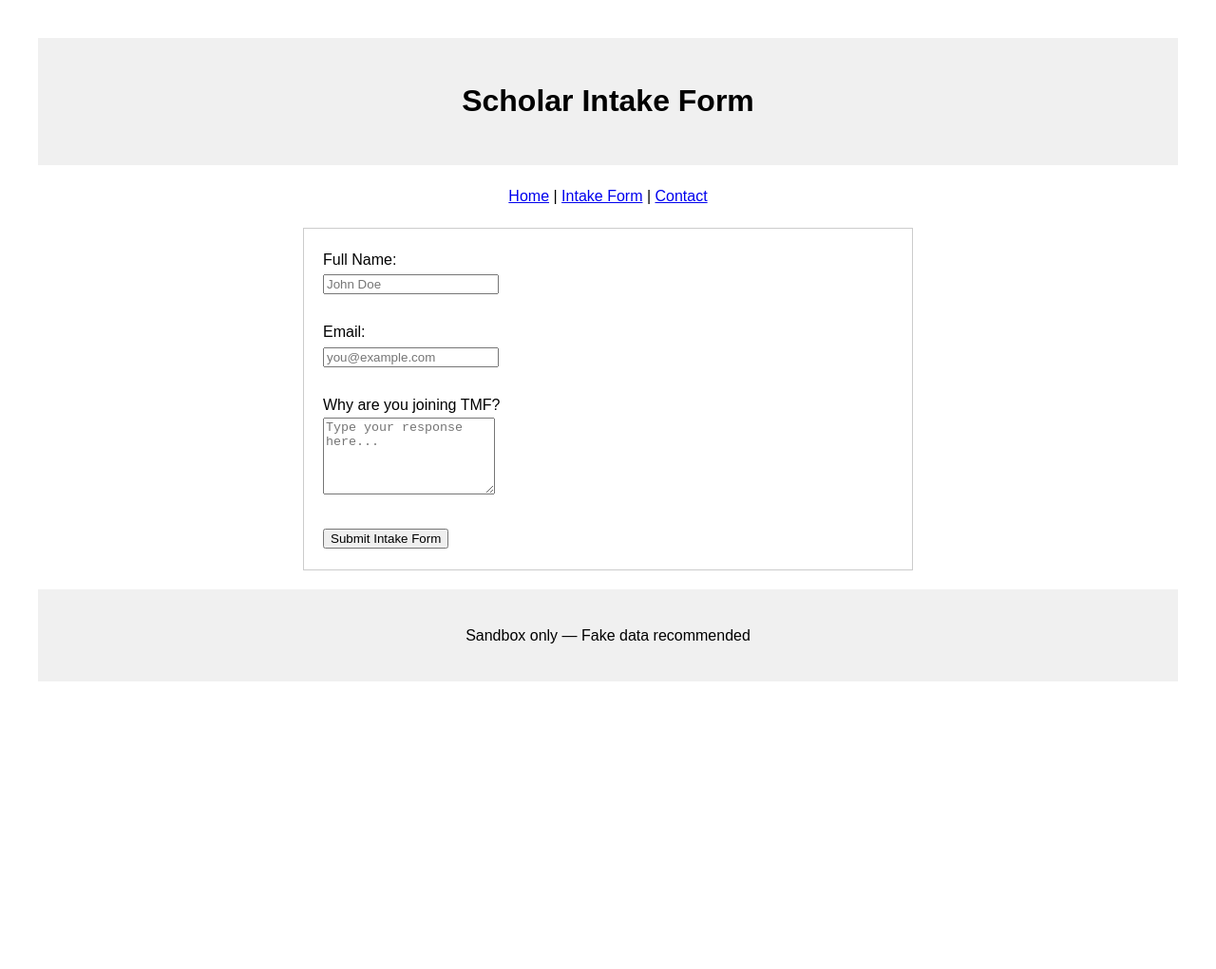
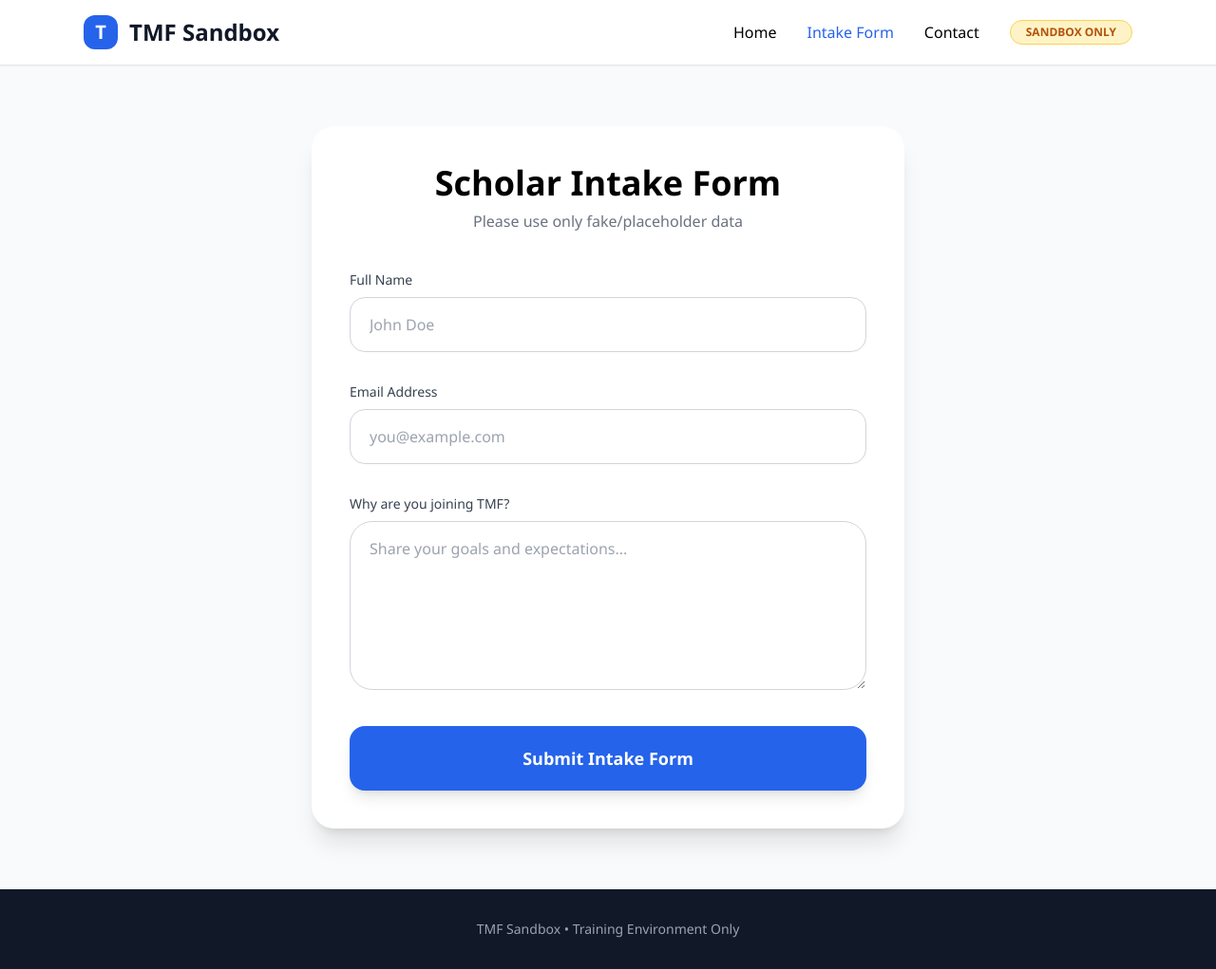
Before and after one commit to ELTECHDIGISKIllS/tmf-sandbox-website, a plain HTML site: page intake.html in a window 1280 px wide. Shown: the whole page at 95% size. Before the commit the page ends 800 px from the top, so only its background shows below. Drawn offline with nearby package versions, Linux system fonts and the light colour scheme.

Commit message:
Refactor intake form layout and styles

```diff
--- a/intake.html
+++ b/intake.html
@@ -3,39 +3,71 @@
 <head>
     <meta charset="UTF-8">
     <meta name="viewport" content="width=device-width, initial-scale=1.0">
-    <title>TMF Sandbox - Intake Form</title>
-    <link rel="stylesheet" href="style.css">
+    <title>Intake Form - TMF Sandbox</title>
+    <script src="https://cdn.tailwindcss.com"></script>
+    <link rel="stylesheet" href="https://cdnjs.cloudflare.com/ajax/libs/font-awesome/6.5.0/css/all.min.css">
+    <style>
+        body { font-family: 'Segoe UI', system-ui, sans-serif; }
+    </style>
 </head>
-<body>
-    <header>
-        <h1>Scholar Intake Form</h1>
-    </header>
+<body class="bg-gray-50">
 
-    <nav>
-        <a href="index.html">Home</a> |
-        <a href="intake.html">Intake Form</a> |
-        <a href="contact.html">Contact</a>
+    <!-- Navbar -->
+    <nav class="bg-white shadow-sm border-b sticky top-0 z-50">
+        <div class="max-w-6xl mx-auto px-6 py-4 flex justify-between items-center">
+            <div class="flex items-center space-x-3">
+                <div class="w-9 h-9 bg-blue-600 rounded-xl flex items-center justify-center text-white font-bold text-xl">T</div>
+                <h1 class="text-2xl font-semibold text-gray-900">TMF Sandbox</h1>
+            </div>
+            <div class="flex items-center space-x-8">
+                <a href="index.html" class="font-medium hover:text-blue-600">Home</a>
+                <a href="intake.html" class="font-medium text-blue-600">Intake Form</a>
+                <a href="contact.html" class="font-medium hover:text-blue-600">Contact</a>
+                <span class="px-4 py-1 text-xs font-semibold bg-amber-100 text-amber-700 rounded-full border border-amber-300">SANDBOX ONLY</span>
+            </div>
+        </div>
     </nav>
 
-    <main>
-        <form name="scholar-intake" method="POST" data-netlify="true">
-            <input type="hidden" name="form-name" value="scholar-intake">
+    <div class="max-w-2xl mx-auto px-6 py-16">
+        <div class="bg-white rounded-3xl shadow-xl p-10">
+            <h2 class="text-4xl font-bold text-center mb-2">Scholar Intake Form</h2>
+            <p class="text-gray-500 text-center mb-10">Please use only fake/placeholder data</p>
 
-            <label for="name">Full Name:</label><br>
-            <input type="text" id="name" name="name" required placeholder="John Doe"><br><br>
+            <form name="scholar-intake" method="POST" data-netlify="true" class="space-y-8">
+                <input type="hidden" name="form-name" value="scholar-intake">
 
-            <label for="email">Email:</label><br>
-            <input type="email" id="email" name="email" required placeholder="you@example.com"><br><br>
+                <div>
+                    <label class="block text-sm font-medium text-gray-700 mb-2">Full Name</label>
+                    <input type="text" name="name" required
+                           class="w-full px-5 py-4 border border-gray-300 rounded-2xl focus:outline-none focus:border-blue-500 transition-all"
+                           placeholder="John Doe">
+                </div>
 
-            <label for="message">Why are you joining TMF?</label><br>
-            <textarea id="message" name="message" rows="5" placeholder="Type your response here..."></textarea><br><br>
+                <div>
+                    <label class="block text-sm font-medium text-gray-700 mb-2">Email Address</label>
+                    <input type="email" name="email" required
+                           class="w-full px-5 py-4 border border-gray-300 rounded-2xl focus:outline-none focus:border-blue-500 transition-all"
+                           placeholder="you@example.com">
+                </div>
 
-            <button type="submit">Submit Intake Form</button>
-        </form>
-    </main>
+                <div>
+                    <label class="block text-sm font-medium text-gray-700 mb-2">Why are you joining TMF?</label>
+                    <textarea name="message" rows="6" required
+                              class="w-full px-5 py-4 border border-gray-300 rounded-3xl focus:outline-none focus:border-blue-500 transition-all resize-y"
+                              placeholder="Share your goals and expectations..."></textarea>
+                </div>
 
-    <footer>
-        <p>Sandbox only — Fake data recommended</p>
+                <button type="submit"
+                        class="w-full bg-blue-600 hover:bg-blue-700 text-white font-semibold py-5 rounded-2xl transition-all text-lg shadow-lg">
+                    Submit Intake Form
+                </button>
+            </form>
+        </div>
+    </div>
+
+    <footer class="bg-gray-900 text-gray-400 py-8 text-center text-sm">
+        TMF Sandbox • Training Environment Only
     </footer>
+
 </body>
 </html>
```
